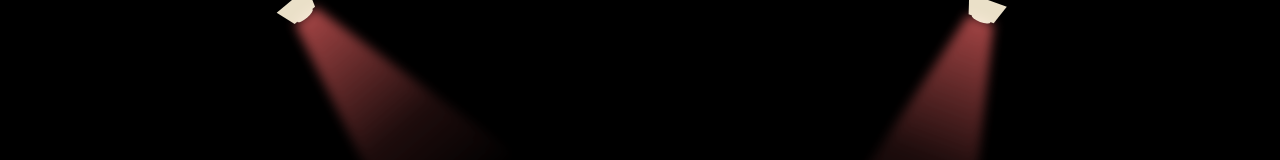
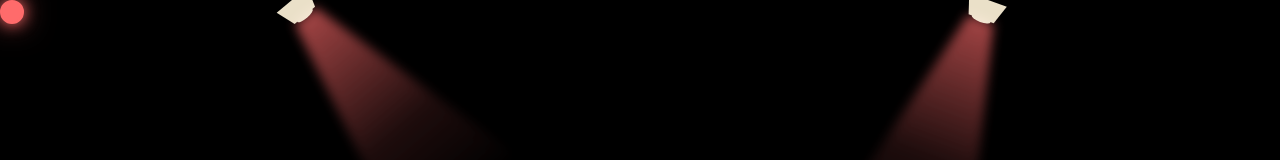
Before and after one commit to Raazia-Imran/rsi-studio-v2, a Next.js app: page / in a window 1280 px wide. Shown: the top 160 px of the page. Built offline with nearby package versions, Linux system fonts and the light colour scheme.

Commit message:
feat:increased smoothness of cursor

```diff
--- a/src/app/components/ui/Cursor.tsx
+++ b/src/app/components/ui/Cursor.tsx
@@ -1,24 +1,35 @@
 "use client";
-import { useEffect } from "react";
-import { motion, useMotionValue } from "framer-motion";
+
+import { useEffect, useRef } from "react";
 
 export default function Cursor() {
-  const cursorX = useMotionValue(-100);
-  const cursorY = useMotionValue(-100);
+  const cursorRef = useRef<HTMLDivElement>(null);
 
   useEffect(() => {
-    const handleMouseMove = (e: MouseEvent) => {
-      cursorX.set(e.clientX - 16);
-      cursorY.set(e.clientY - 16);
+    const cursor = cursorRef.current;
+    if (!cursor) return;
+
+    const moveCursor = (e: MouseEvent) => {
+      // requestAnimationFrame frames ko browser ki refresh rate se sync karta hai
+      window.requestAnimationFrame(() => {
+        cursor.style.transform = `translate3d(${e.clientX - 12}px, ${e.clientY - 12}px, 0)`;
+      });
     };
-    window.addEventListener("mousemove", handleMouseMove);
-    return () => window.removeEventListener("mousemove", handleMouseMove);
-  }, [cursorX, cursorY]);
+
+    window.addEventListener("mousemove", moveCursor);
+    return () => window.removeEventListener("mousemove", moveCursor);
+  }, []);
 
   return (
-    <motion.div
-      className="fixed top-0 left-0 w-8 h-8 bg-primary rounded-full pointer-events-none z-[9999] mix-blend-difference hidden md:block"
-      style={{ x: cursorX, y: cursorY }}
+    <div
+      ref={cursorRef}
+      className="fixed top-0 left-0 w-6 h-6 rounded-full pointer-events-none z-[9999] hidden md:block"
+      style={{
+        backgroundColor: "#FF6B6B",
+        border: "2px solid #FF6B6B",
+        boxShadow: "0 0 15px #FF6B6B, 0 0 30px rgba(255, 107, 107, 0.6)",
+        willChange: "transform", // Browser ko pehle se batata hai ke ye move hoga (Fastest)
+      }}
     />
   );
 }
```
